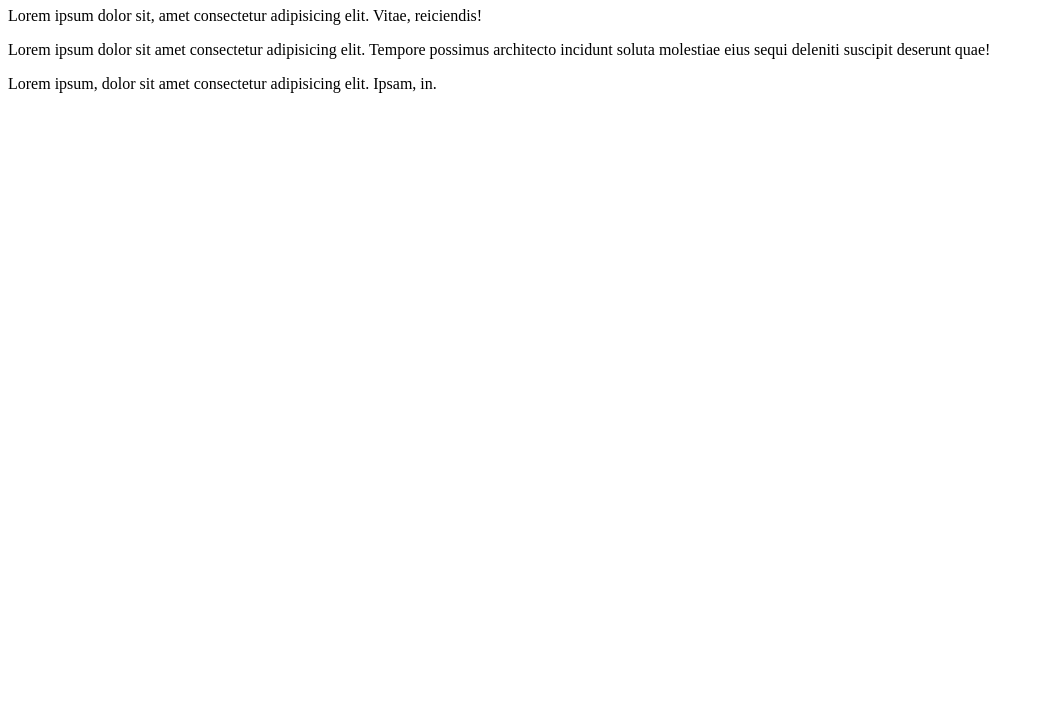
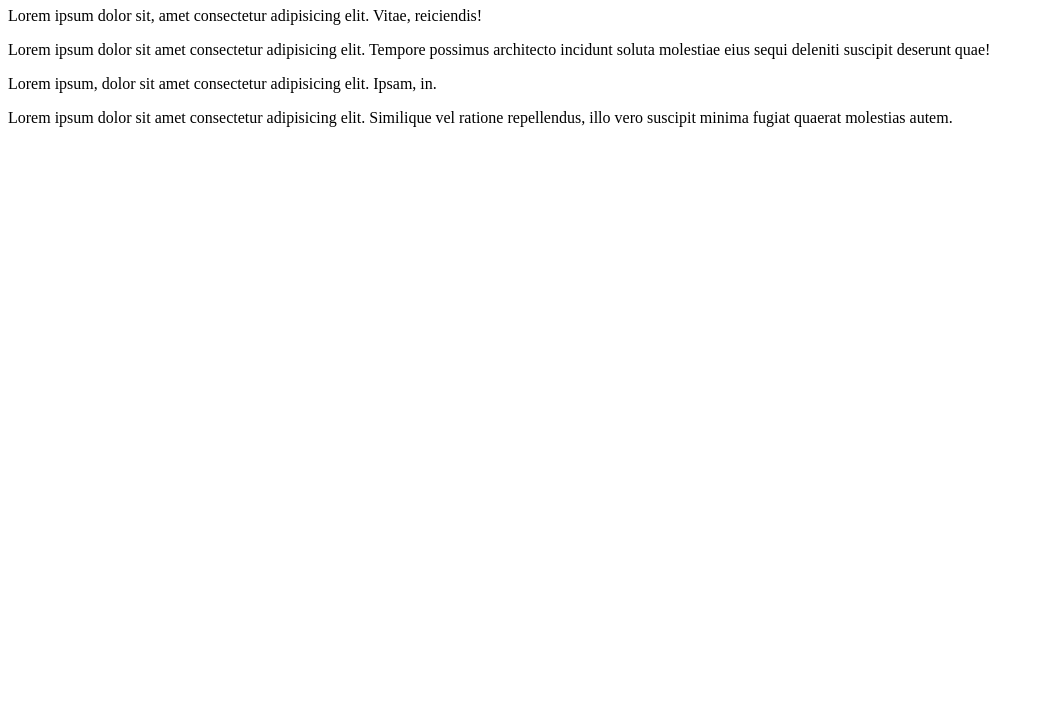
Before and after one commit to Ayush-refactorQ/Example, a plain HTML site: page index.html in a window 1280 px wide. Shown: the part 73-800 px from the top of the page, without its empty margins (0-1044 px from the left). Drawn offline with Linux system fonts and the light colour scheme.

Commit message:
feat: :art: Paragraph
Add para in line 13.

```diff
--- a/index.html
+++ b/index.html
@@ -9,7 +9,8 @@
 <h1>Hello</h1>
 <p>Lorem ipsum dolor sit, amet consectetur adipisicing elit. Vitae, reiciendis!</p>
 <p>Lorem ipsum dolor sit amet consectetur adipisicing elit. Tempore possimus architecto incidunt soluta molestiae eius sequi deleniti suscipit deserunt quae!
-    <p>Lorem ipsum, dolor sit amet consectetur adipisicing elit. Ipsam, in.</p>
+ <p>Lorem ipsum, dolor sit amet consectetur adipisicing elit. Ipsam, in.</p>
+ <P>Lorem ipsum dolor sit amet consectetur adipisicing elit. Similique vel ratione repellendus, illo vero suscipit minima fugiat quaerat molestias autem.</P>
 </p>
 <body>
 
```
